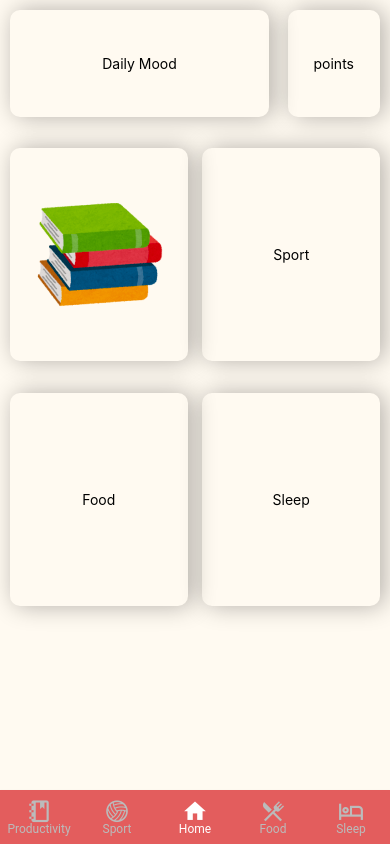
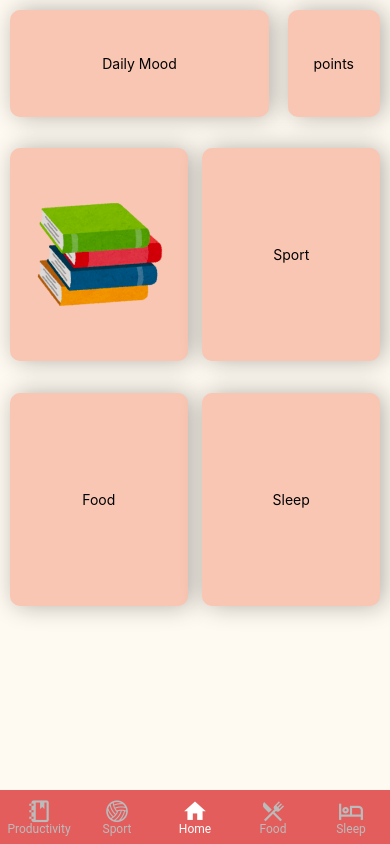
Before and after one commit to kvnandula04/student-wellbeing-app, a React Native app in the folder student-wellbeing-app/: screen /LogSport in a window 390 px wide. Built offline with nearby package versions, Linux system fonts and the light colour scheme.

Commit message:
Updated colors

```diff
--- a/student-wellbeing-app/src/components/EmptyCard.js
+++ b/student-wellbeing-app/src/components/EmptyCard.js
@@ -10,9 +10,9 @@ export const EmptyCard = (props) => {
 
 const styles = StyleSheet.create({
   card: {
-    backgroundColor: colors.cardColor,
+    backgroundColor: colors.CARDCOLOR,
     borderRadius: 10,
-    shadowColor: colors.shadowColor,
+    shadowColor: colors.SHADOWCOLOR,
     shadowOffset: { width: 4, height: 0 },
     shadowOpacity: 0.3,
     shadowRadius: 25,
```
